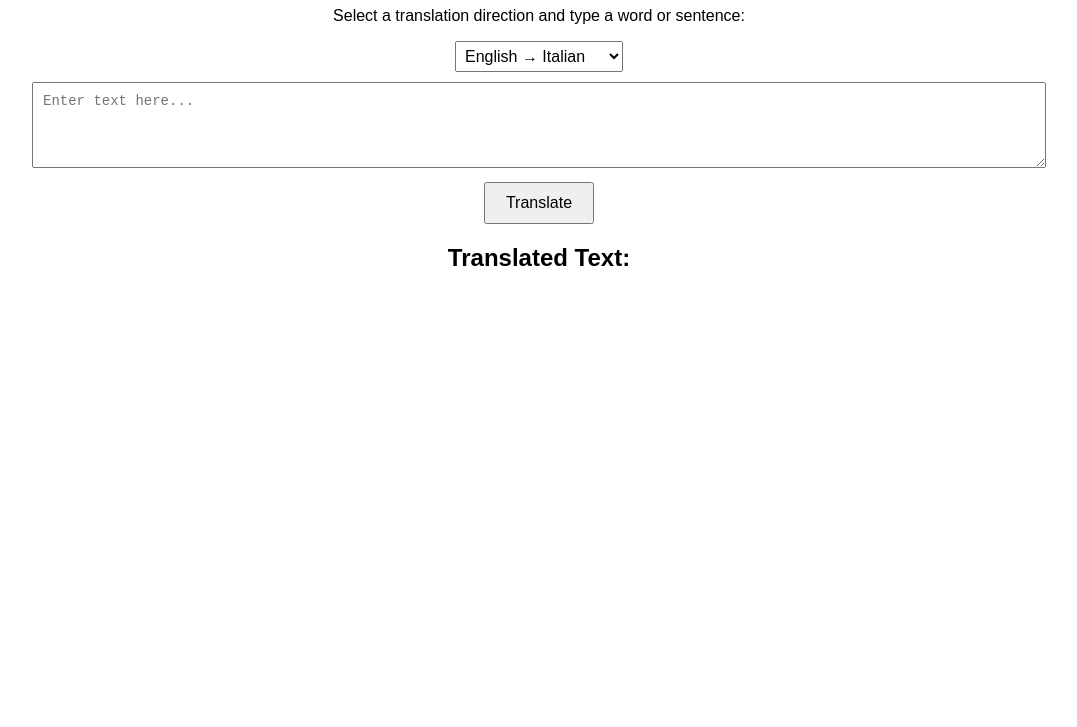
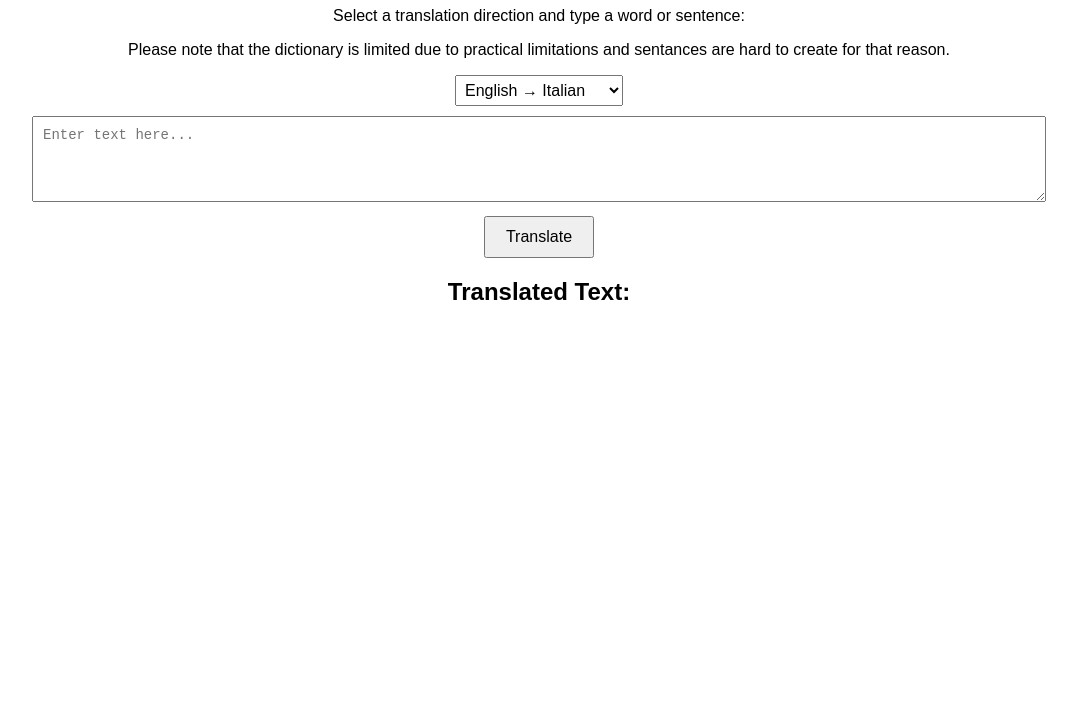
Before and after one commit to BlakeBergstrom/CSP_translator, a plain HTML site: page index.html in a window 1280 px wide. Shown: the part 73-800 px from the top of the page, without its empty margins (101-1178 px from the left). Drawn offline with Linux system fonts and the light colour scheme.

Commit message:
limitation warning

```diff
--- a/index.html
+++ b/index.html
@@ -9,6 +9,7 @@
 <body>
     <h1>Translator App</h1>
     <p>Select a translation direction and type a word or sentence:</p>
+    <p>Please note that the dictionary is limited due to practical limitations and sentances are hard to create for that reason.</p>
     <select id="language-direction">
         <option value="toItalian">English → Italian</option>
         <option value="toEnglish">Italian → English</option>
```
